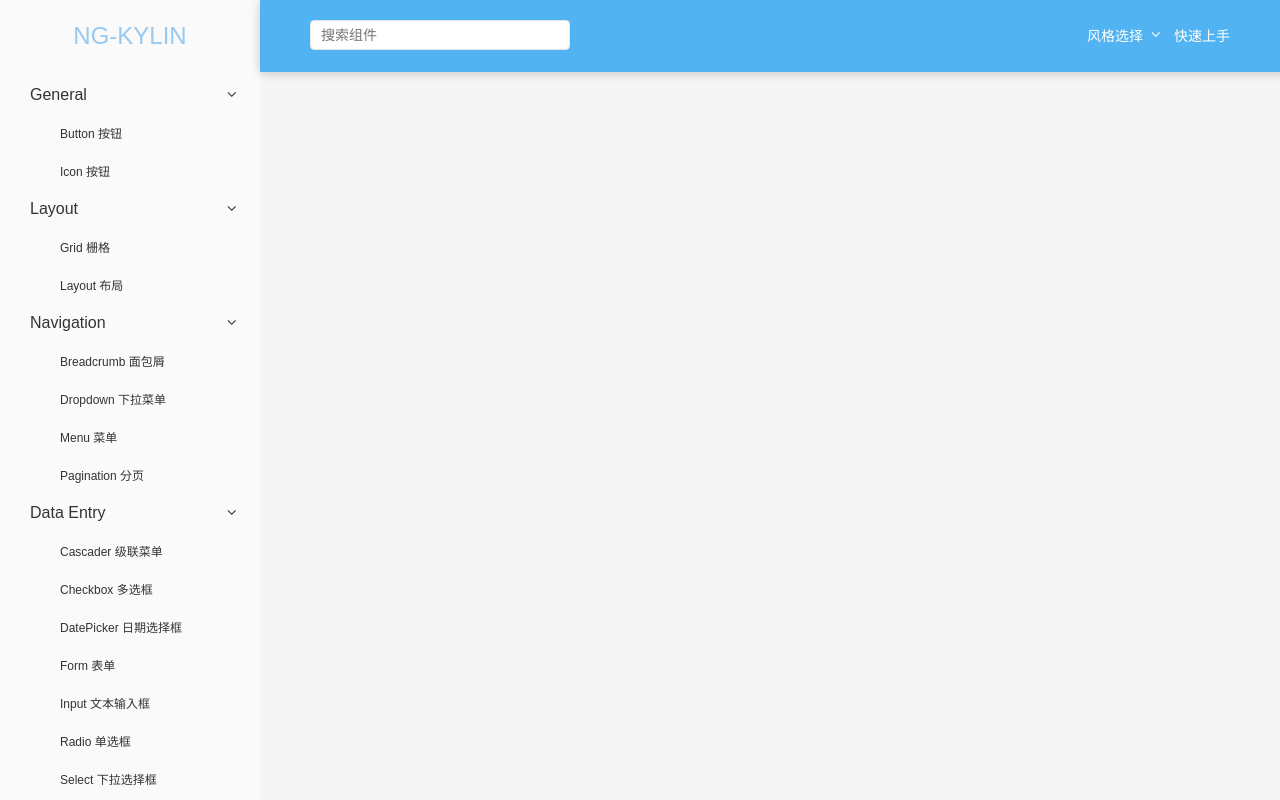
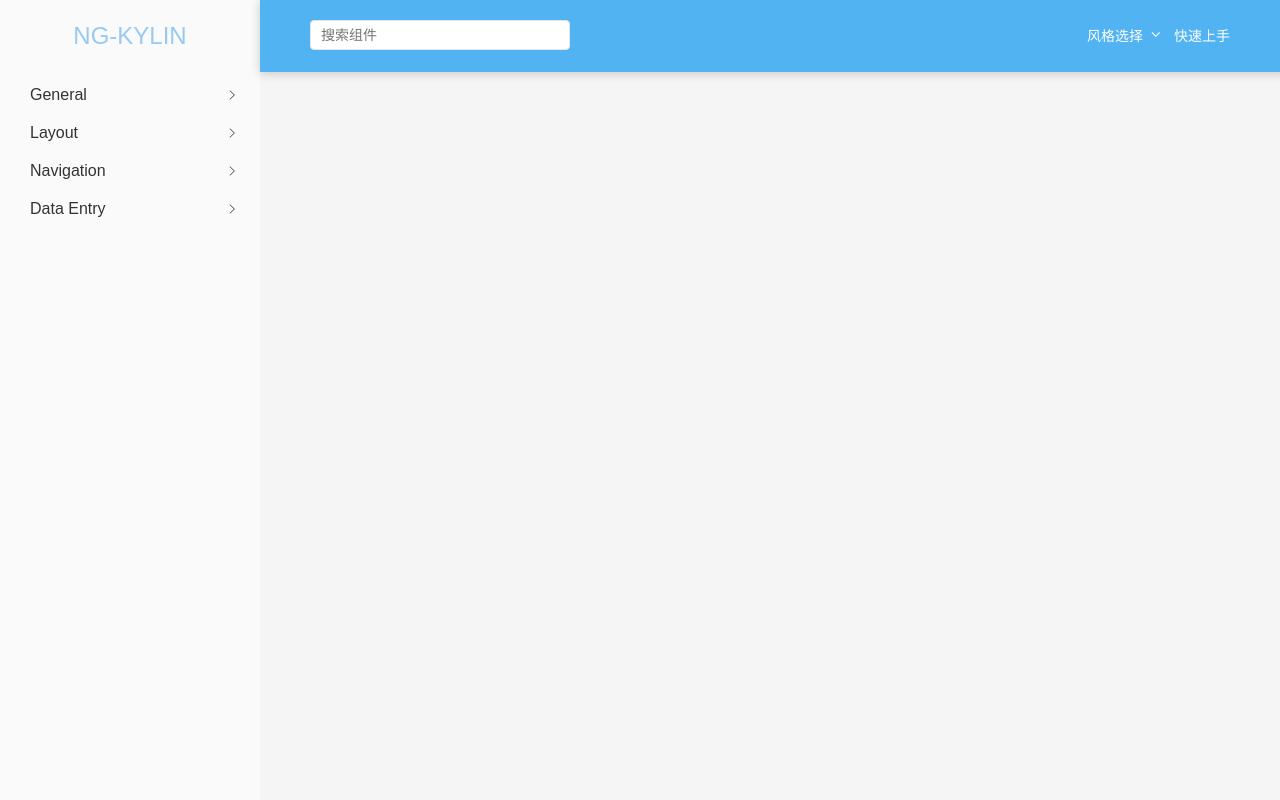
Before and after one commit to robinv8/ng-kylin, an Angular app: page /home in a window 1280 px wide. Built offline with nearby package versions, Linux system fonts and the light colour scheme.

Commit message:
完善菜单事件动作，增加选中样式

```diff
--- a/src/app/layout/navigation/navigation.component.css
+++ b/src/app/layout/navigation/navigation.component.css
@@ -32,6 +32,10 @@ aside {
   line-height: 30px;
 }
 
+.menu .menuset {
+  display: none;
+}
+
 .menu .menuitem-two a {
   padding-left: 60px;
 }
@@ -48,3 +52,15 @@ aside {
   float: right;
   margin-right: 20px;
 }
+
+.show {
+  display: block;
+}
+
+.actived {
+  background-color: #51b3f2;
+  color: #fff;
+  display: block;
+  height: 30px;
+  line-height: 30px;
+}
--- a/src/app/layout/navigation/navigation.component.html
+++ b/src/app/layout/navigation/navigation.component.html
@@ -1,40 +1,40 @@
 <aside>
   <div class="ky-logo">NG-KYLIN</div>
   <ul class="menu">
-    <li class="menuitem-one"><span>General<i class="iconfont icon-i-arrow-copy"></i></span></li>
     <li class="menuitem-one">
-      <ul>
-        <li class="menuitem-two"><a href="#">Button 按钮</a></li>
-        <li class="menuitem-two"><a href="#">Icon 按钮</a></li>
+      <span (click)="_toggleMenu(0)">General<i class="iconfont {{open[0]?'icon-i-arrow-copy':'icon-arrowright'}}"></i></span>
+      <ul class="menuset {{open[0]?'show':''}}">
+        <li class="menuitem-two"><a routerLinkActive="actived" routerLink="/general/button">Button 按钮</a></li>
+        <li class="menuitem-two"><a routerLinkActive="actived" routerLink="/general/icon">Icon 按钮</a></li>
       </ul>
     </li>
-    <li class="menuitem-one"><span>Layout<i class="iconfont icon-i-arrow-copy"></i></span></li>
     <li class="menuitem-one">
-      <ul>
-        <li class="menuitem-two"><a href="#">Grid 栅格</a></li>
-        <li class="menuitem-two"><a href="#">Layout 布局</a></li>
+      <span (click)="_toggleMenu(1)">Layout<i class="iconfont {{open[1]?'icon-i-arrow-copy':'icon-arrowright'}}"></i></span>
+      <ul class="menuset {{open[1]?'show':''}}">
+        <li class="menuitem-two"><a routerLinkActive="actived" routerLink="/layout/grid">Grid 栅格</a></li>
+        <li class="menuitem-two"><a routerLinkActive="actived" routerLink="/layout/layout">Layout 布局</a></li>
       </ul>
     </li>
-    <li class="menuitem-one"><span>Navigation<i class="iconfont icon-i-arrow-copy"></i></span></li>
     <li class="menuitem-one">
-      <ul>
-        <li class="menuitem-two"><a href="#">Breadcrumb 面包屑</a></li>
-        <li class="menuitem-two"><a href="#">Dropdown 下拉菜单</a></li>
-        <li class="menuitem-two"><a href="#">Menu 菜单</a></li>
-        <li class="menuitem-two"><a href="#">Pagination 分页</a></li>
+      <span (click)="_toggleMenu(2)">Navigation<i class="iconfont {{open[2]?'icon-i-arrow-copy':'icon-arrowright'}}"></i></span>
+      <ul class="menuset {{open[2]?'show':''}}">
+        <li class="menuitem-two"><a routerLinkActive="actived" routerLink="/navigation/breadcrumb">Breadcrumb 面包屑</a></li>
+        <li class="menuitem-two"><a routerLinkActive="actived" routerLink="/navigation/dropdown">Dropdown 下拉菜单</a></li>
+        <li class="menuitem-two"><a routerLinkActive="actived" routerLink="/navigation/menu">Menu 菜单</a></li>
+        <li class="menuitem-two"><a routerLinkActive="actived" routerLink="/navigation/pagination">Pagination 分页</a></li>
       </ul>
     </li>
-    <li class="menuitem-one"><span>Data Entry<i class="iconfont icon-i-arrow-copy"></i></span></li>
     <li class="menuitem-one">
-      <ul>
-        <li class="menuitem-two"><a href="#">Cascader 级联菜单</a></li>
-        <li class="menuitem-two"><a href="#">Checkbox 多选框</a></li>
-        <li class="menuitem-two"><a href="#">DatePicker 日期选择框</a></li>
-        <li class="menuitem-two"><a href="#">Form 表单</a></li>
-        <li class="menuitem-two"><a href="#">Input 文本输入框</a></li>
-        <li class="menuitem-two"><a href="#">Radio 单选框</a></li>
-        <li class="menuitem-two"><a href="#">Select 下拉选择框</a></li>
-        <li class="menuitem-two"><a href="#">Switch 开关</a></li>
+      <span (click)="_toggleMenu(3)">Data Entry<i class="iconfont {{open[3]?'icon-i-arrow-copy':'icon-arrowright'}}"></i></span>
+      <ul class="menuset {{open[3]?'show':''}}">
+        <li class="menuitem-two"><a routerLinkActive="actived" routerLink="/data-entry/cascader">Cascader 级联菜单</a></li>
+        <li class="menuitem-two"><a routerLinkActive="actived" routerLink="/data-entry/checkbox">Checkbox 多选框</a></li>
+        <li class="menuitem-two"><a routerLinkActive="actived" routerLink="/data-entry/datepicker">DatePicker 日期选择框</a></li>
+        <li class="menuitem-two"><a routerLinkActive="actived" routerLink="/data-entry/form">Form 表单</a></li>
+        <li class="menuitem-two"><a routerLinkActive="actived" routerLink="/data-entry/input">Input 文本输入框</a></li>
+        <li class="menuitem-two"><a routerLinkActive="actived" routerLink="/data-entry/radio">Radio 单选框</a></li>
+        <li class="menuitem-two"><a routerLinkActive="actived" routerLink="/data-entry/select">Select 下拉选择框</a></li>
+        <li class="menuitem-two"><a routerLinkActive="actived" routerLink="/data-entry/switch">Switch 开关</a></li>
       </ul>
     </li>
   </ul>
--- a/src/app/layout/navigation/navigation.component.ts
+++ b/src/app/layout/navigation/navigation.component.ts
@@ -1,4 +1,4 @@
-import { Component, OnInit } from '@angular/core';
+import {Component, ElementRef, OnInit} from '@angular/core';
 
 @Component({
   selector: 'app-navigation',
@@ -7,9 +7,16 @@ import { Component, OnInit } from '@angular/core';
 })
 export class NavigationComponent implements OnInit {
 
-  constructor() { }
+  open = [false, false, false, false];
+
+  constructor() {
+  }
 
   ngOnInit() {
   }
 
+  _toggleMenu(index) {
+    this.open[index] = !this.open[index];
+  }
+
 }
```
